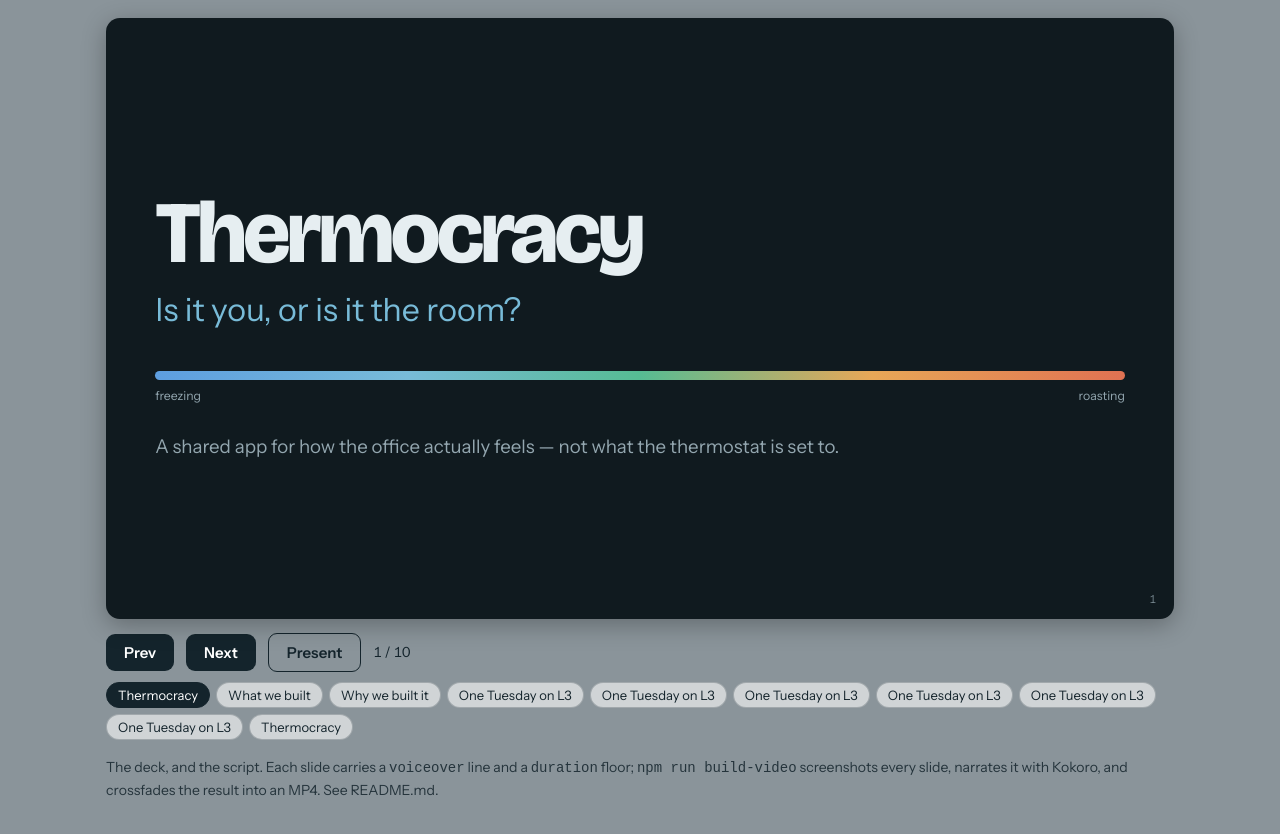
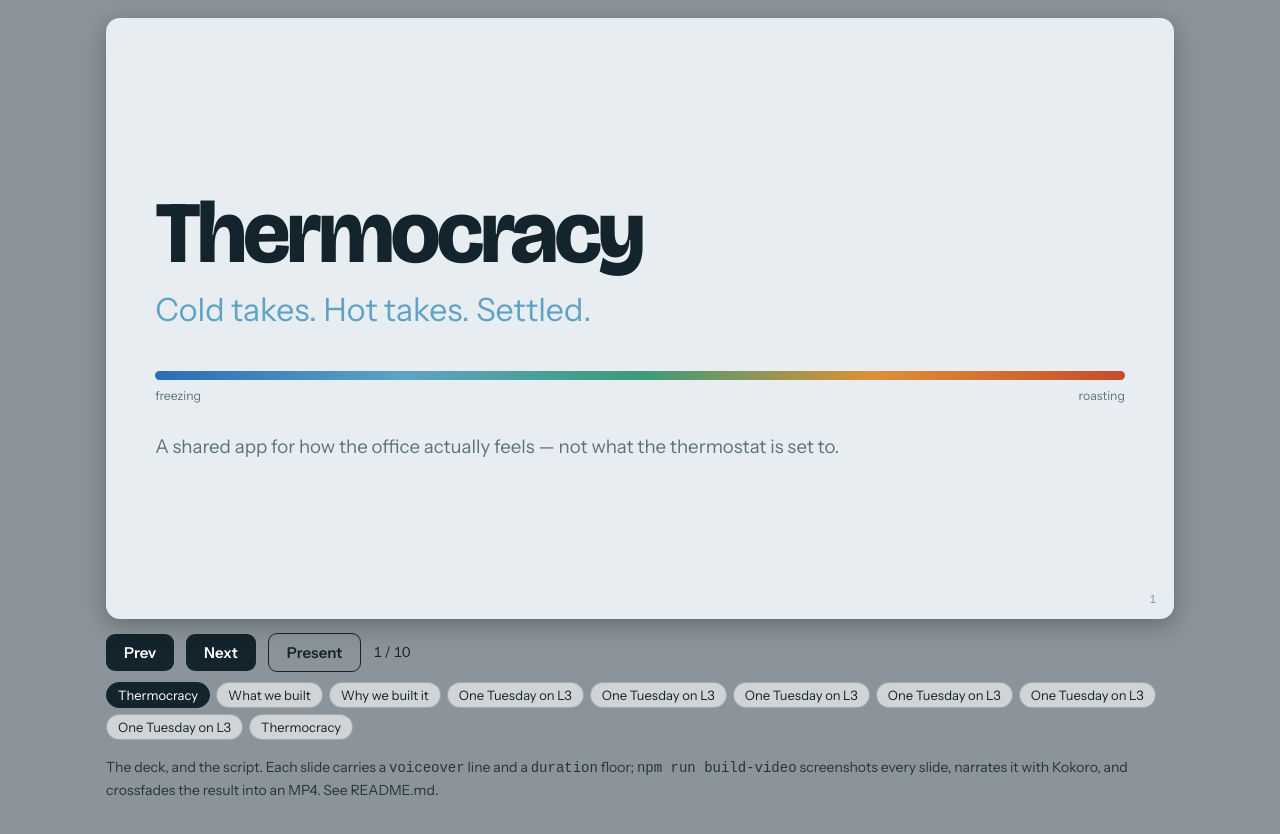
Before and after one commit to jordanC-11/builder-app, a website: page src/slides.html in a window 1280 px wide. Drawn offline with nearby package versions, Linux system fonts and the light colour scheme.

Commit message:
Switch deck to light theme throughout and update tagline/copy
Convert remaining dark-themed slides to light, replace the "is it you,
or is it the room?" tagline with "Cold takes. Hot takes. Settled." in
both the deck and app header, drop the Singapore-inappropriate "In
July" reference, and add a closing line about ending A/C complaints in
company Q&A sessions.

Co-Authored-By: Claude Sonnet 5 <noreply@anthropic.com>
Claude-Session: https://claude.ai/code/session_01F8tbGhBqR7NvLCUgLBppzZ

```diff
--- a/src/slides.html
+++ b/src/slides.html
@@ -9,8 +9,8 @@
 <link href="https://fonts.googleapis.com/css2?family=Bricolage+Grotesque:opsz,wght@12..96,500;12..96,700;12..96,800&family=Instrument+Sans:wght@400;500;600&display=swap" rel="stylesheet">
 <style>
 /* The deck is themed per slide, never from prefers-color-scheme: a render must
-   not depend on the OS the screenshot happened to be taken on. Dark cards open,
-   close and carry the problem; the walkthrough runs light. */
+   not depend on the OS the screenshot happened to be taken on. Every slide
+   now runs light. */
 .stage{
   --paper:#E7EDF0; --surface:#FFFFFF; --surface-2:#F3F7F9;
   --ink:#14242C; --muted:#5F737D; --line:#CDD9DF; --line-soft:#E1E9ED;
@@ -480,9 +480,9 @@ body.presenting .stage{
   /* ---- slides -------------------------------------------------------- */
 
   var SLIDES=[
-    { id:"title", section:"Thermocracy", theme:"dark", layout:"title", duration:4,
-      voiceover:"This is Thermocracy. It settles a question every office argues about and nobody can actually answer: is it you, or is it the room?",
-      data:{ title:"Thermocracy", tagline:"Is it you, or is it the room?",
+    { id:"title", section:"Thermocracy", theme:"light", layout:"title", duration:4,
+      voiceover:"This is Thermocracy. It takes every cold take, and every hot take, about the office thermostat — and finally settles them.",
+      data:{ title:"Thermocracy", tagline:"Cold takes. Hot takes. Settled.",
         kicker:"A shared app for how the office actually feels — not what the thermostat is set to." } },
 
     { id:"what", section:"What we built", theme:"light", layout:"showcase", duration:6,
@@ -504,12 +504,12 @@ body.presenting .stage{
           {tick:"3",title:"Whoever sets the temperature",body:"Has no concrete evidence or aggregated opinion to go on, so the setpoint gets guessed at — then guessed at again next week."}
         ] } },
 
-    { id:"faceoff", section:"One Tuesday on L3", theme:"dark", layout:"duo", duration:8,
-      voiceover:"So. One Tuesday, L3. At twenty to three, Priya is at the window run, right against the glass — and has been quietly writing off half a row of desks every afternoon since the weather turned. Forty metres away, in the shaded corner of that very same floor, Daniel keeps a blanket under the desk. In July. Same floor, same spot on the app, same minute — one setpoint, twenty-two degrees, serving both of them. Move that number in either direction and you simply choose which of these two people to upset.",
+    { id:"faceoff", section:"One Tuesday on L3", theme:"light", layout:"duo", duration:8,
+      voiceover:"So. One Tuesday, L3. At twenty to three, Priya is at the window run, right against the glass — and has been quietly writing off half a row of desks every afternoon since the weather turned. Forty metres away, in the shaded corner of that very same floor, Daniel keeps a blanket under the desk. Same floor, same spot on the app, same minute — one setpoint, twenty-two degrees, serving both of them. Move that number in either direction and you simply choose which of these two people to upset.",
       data:{ eyebrow:"One Tuesday, L3 — forty metres apart",
         people:[
           {key:"priya", time:"2:40pm", quote:"“It's roasting by two every afternoon. We've stopped booking the window desks.”"},
-          {key:"daniel", time:"2:41pm", quote:"“I keep a blanket under my desk. In July.”"}
+          {key:"daniel", time:"2:41pm", quote:"“I keep a blanket under my desk.”"}
         ],
         setpoint:"22.0°C",
         footer:"Same floor. Same spot on the app. One setpoint, serving both of them." } },
@@ -528,7 +528,7 @@ body.presenting .stage{
           "After two hours it expires on its own, so the app is always how the floor feels now."
         ] } },
 
-    { id:"average", section:"One Tuesday on L3", theme:"dark", layout:"boardrow", duration:8,
+    { id:"average", section:"One Tuesday on L3", theme:"light", layout:"boardrow", duration:8,
       voiceover:"Eleven votes are in now — Priya's, Daniel's, and nine more from L3. The list on its own just says L3, about right, eleven votes. But Marcus has more than the list. He has the counts — three freezing, three roasting, one comfortable — and he has the floor plan, where those same votes fall into two clear clusters: warm by the window, cold toward the back. Together, that's not a broken thermostat, that's one damper serving two zones. Marcus doesn't need to wait for a rule to tell him — he can already send facilities straight to the window-seat vent.",
       data:{ eyebrow:"2:55pm — reading the room", title:"Enough to act on",
         row:{ floor:"L3", meta:"About right · 11 votes · 2 min ago", counts:SPLIT },
@@ -590,9 +590,9 @@ body.presenting .stage{
         ],
         closing:"Priya and Daniel never spoke to each other. They both just tapped a button." } },
 
-    { id:"close", section:"Thermocracy", theme:"dark", layout:"title", duration:4,
-      voiceover:"Thermocracy. Is it you, or is it the room? Now the floor can answer. Thank you.",
-      data:{ title:"Thermocracy", tagline:"Is it you, or is it the room?",
+    { id:"close", section:"Thermocracy", theme:"light", layout:"title", duration:4,
+      voiceover:"Thermocracy. Cold takes. Hot takes. Settled. With this app, no more air-conditioning complaints during the company Q and A sessions. Thank you.",
+      data:{ title:"Thermocracy", tagline:"Cold takes. Hot takes. Settled.",
         kicker:"Now the floor can answer.", kickerStrong:true,
         note:"L3 settled its own argument in ninety minutes." } }
   ];
```
Also changed, not shown: src/app.html (+1 -1 lines).
